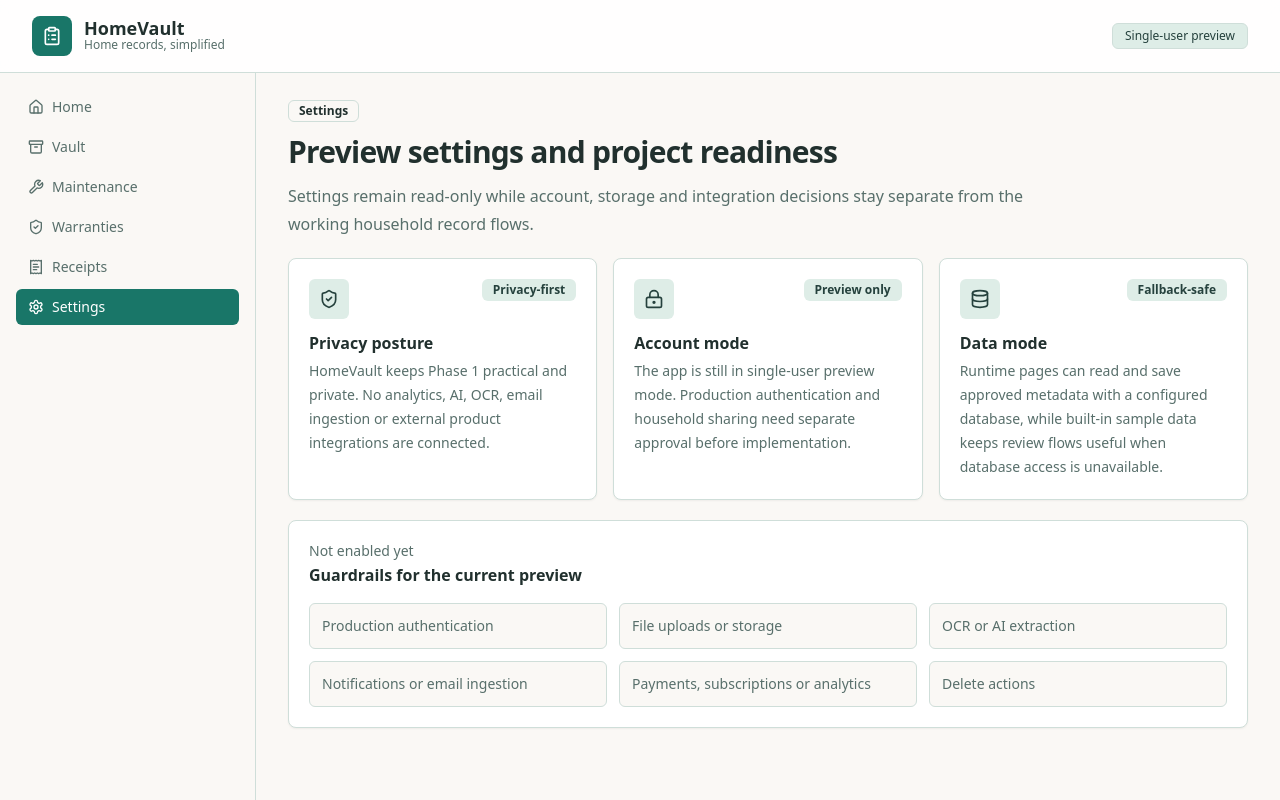
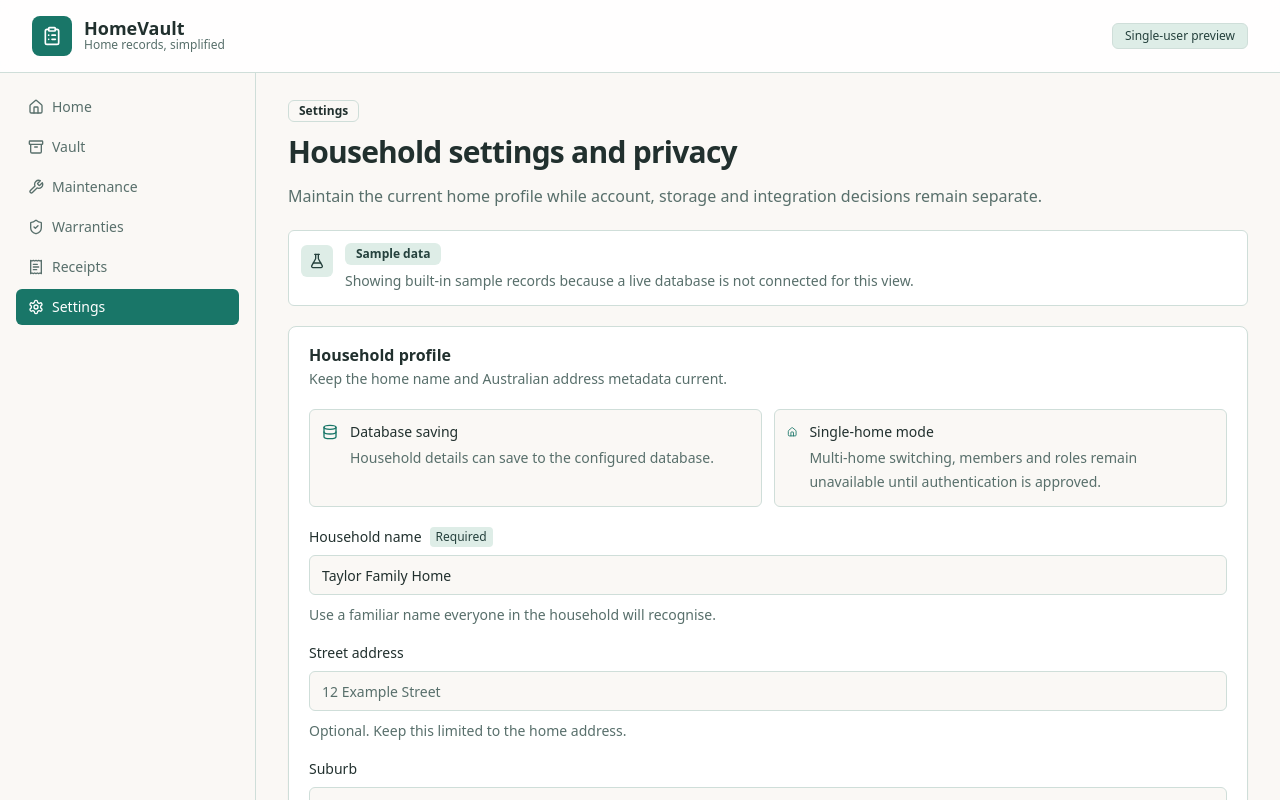
Before and after one commit to LatinMaestro/HomeVault, a Next.js app: page /settings in a window 1280 px wide. Shown: the top 800 px of the page. Built offline with nearby package versions, Linux system fonts and the light colour scheme; no server answers; the database is empty.

Commit message:
Add household profile to settings

```diff
--- a/src/app/settings/page.tsx
+++ b/src/app/settings/page.tsx
@@ -1,15 +1,22 @@
 import type { Metadata } from "next";
 import { Database, LockKeyhole, ShieldCheck } from "lucide-react";
 
+import { updateHouseholdProfileAction } from "@/app/settings/actions";
 import { AppShell } from "@/components/app-shell";
+import { DataSourceNote } from "@/components/data-source-note";
+import { HouseholdProfileForm } from "@/components/household-profile-form";
 import { PageHeader } from "@/components/page-header";
+import { getHomeProfile } from "@/lib/home-data";
+import { getHouseholdProfileFields } from "@/lib/household-profile-fields";
 import { Badge } from "@/components/ui/badge";
 import { Card, CardContent, CardDescription, CardHeader, CardTitle } from "@/components/ui/card";
 
 export const metadata: Metadata = {
   title: "Settings",
-  description: "Review HomeVault preview settings, privacy posture and current product guardrails.",
+  description: "Manage the current household profile and review HomeVault privacy guardrails.",
 };
+
+export const dynamic = "force-dynamic";
 
 const readinessCards = [
   {
@@ -41,14 +48,21 @@ const unavailableItems = [
   "Delete actions",
 ];
 
-export default function SettingsPage() {
+export default async function SettingsPage() {
+  const home = await getHomeProfile();
   return (
     <AppShell activeSection="Settings">
       <section className="space-y-5">
         <PageHeader
           eyebrow="Settings"
-          title="Preview settings and project readiness"
-          description="Settings remain read-only while account, storage and integration decisions stay separate from the working household record flows."
+          title="Household settings and privacy"
+          description="Maintain the current home profile while account, storage and integration decisions remain separate."
+        />
+        <DataSourceNote source={home.source} />
+        <HouseholdProfileForm
+          fields={getHouseholdProfileFields(home.data)}
+          action={updateHouseholdProfileAction}
+          databaseConfigured={Boolean(process.env.DATABASE_URL)}
         />
 
         <div className="grid gap-4 lg:grid-cols-3">
```
